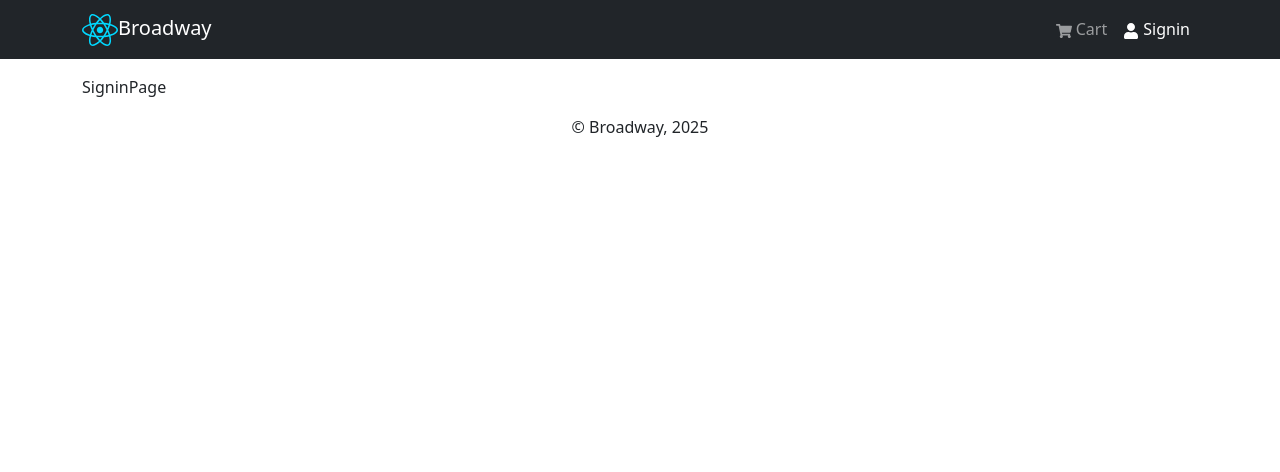
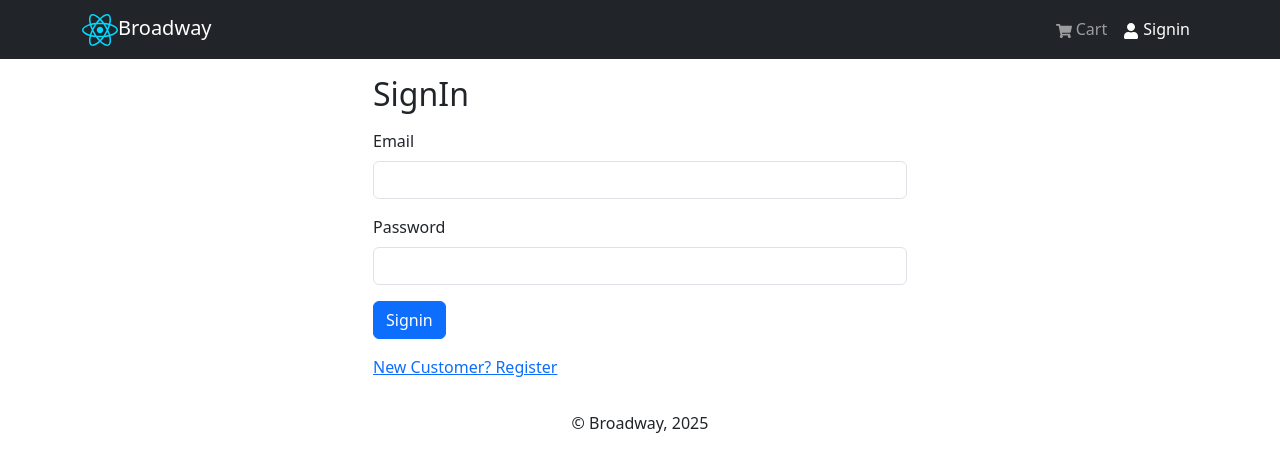
Before and after one commit to shakyasushan0/Batch11Project, a React app in the folder frontend/: page /signin in a window 1280 px wide. Shown: the top 472 px of the page. Built offline with nearby package versions, Linux system fonts and the light colour scheme; the HTML template or start-up script is replaced by a standard one.

Commit message:
implement auth

```diff
--- a/frontend/package.json
+++ b/frontend/package.json
@@ -17,7 +17,8 @@
     "react-dom": "^19.2.0",
     "react-icons": "^5.5.0",
     "react-redux": "^9.2.0",
-    "react-router": "^7.10.1"
+    "react-router": "^7.10.1",
+    "react-toastify": "^11.0.5"
   },
   "devDependencies": {
     "@eslint/js": "^9.39.1",
--- a/frontend/src/App.jsx
+++ b/frontend/src/App.jsx
@@ -2,6 +2,8 @@
 import Header from "./components/Header";
 import Footer from "./components/Footer";
 import { Container } from "react-bootstrap";
+import { ToastContainer } from "react-toastify";
+import "react-toastify/dist/ReactToastify.css";
 
 function App() {
   return (
@@ -13,6 +15,7 @@
         </Container>
       </main>
       <Footer />
+      <ToastContainer />
     </>
   );
 }
--- /dev/null
+++ b/frontend/src/components/FormContainer.jsx
@@ -0,0 +1,15 @@
+import { Container, Row, Col } from "react-bootstrap";
+
+function FormContainer({ children }) {
+  return (
+    <Container>
+      <Row className="justify-content-md-center">
+        <Col md={6} xs={12}>
+          {children}
+        </Col>
+      </Row>
+    </Container>
+  );
+}
+
+export default FormContainer;
--- a/frontend/src/components/Header.jsx
+++ b/frontend/src/components/Header.jsx
@@ -1,11 +1,25 @@
-import { Navbar, Nav, Container, Badge } from "react-bootstrap";
+import { Navbar, Nav, Container, Badge, NavDropdown } from "react-bootstrap";
 import logo from "../assets/react.svg";
 import { NavLink } from "react-router";
 import { FaShoppingCart, FaUser } from "react-icons/fa";
-import { useSelector } from "react-redux";
+import { useSelector, useDispatch } from "react-redux";
+import { useLogoutMutation } from "../slices/userApiSlice";
+import { removeCredentials } from "../slices/authSlice";
+import { toast } from "react-toastify";
 
 function Header() {
   const { cartItems } = useSelector((state) => state.cart);
+  const { userInfo } = useSelector((state) => state.auth);
+  const dispatch = useDispatch();
+  const [logout, {}] = useLogoutMutation();
+  const logoutHandler = async () => {
+    try {
+      await logout().unwrap();
+      dispatch(removeCredentials());
+    } catch (err) {
+      toast.error(err?.data?.error);
+    }
+  };
   return (
     <header>
       <Navbar bg="dark" variant="dark" expand="lg" collapseOnSelect>
@@ -25,9 +39,18 @@
                   </Badge>
                 )}
               </Nav.Link>
-              <Nav.Link as={NavLink} to="/signin">
-                <FaUser /> Signin
-              </Nav.Link>
+              {!userInfo ? (
+                <Nav.Link as={NavLink} to="/signin">
+                  <FaUser /> Signin
+                </Nav.Link>
+              ) : (
+                <NavDropdown title={userInfo.fullname} id="username">
+                  <NavDropdown.Item>Profile</NavDropdown.Item>
+                  <NavDropdown.Item onClick={logoutHandler}>
+                    Logout
+                  </NavDropdown.Item>
+                </NavDropdown>
+              )}
             </Nav>
           </Navbar.Collapse>
         </Container>
--- a/frontend/src/constants.js
+++ b/frontend/src/constants.js
@@ -1,4 +1,4 @@
 export const BASE_URL = "";
 export const PRODUCT_URL = "/api/products";
-export const USER_URL = "/api/users";
+export const USER_URL = "/api/user";
 export const ORDER_URL = "/api/orders";
--- a/frontend/src/main.jsx
+++ b/frontend/src/main.jsx
@@ -10,6 +10,7 @@
 import ProductPage from "./pages/ProductPage.jsx";
 import { Provider } from "react-redux";
 import { store } from "./store.js";
+import ShippingPage from "./pages/ShippingPage.jsx";
 
 createRoot(document.getElementById("root")).render(
   <Provider store={store}>
@@ -19,6 +20,7 @@
           <Route path="" element={<HomePage />} />
           <Route path="cart" element={<CartPage />} />
           <Route path="signin" element={<SigninPage />} />
+          <Route path="shipping" element={<ShippingPage />} />
           <Route path="product/:id" element={<ProductPage />} />
         </Route>
       </Routes>
--- a/frontend/src/pages/CartPage.jsx
+++ b/frontend/src/pages/CartPage.jsx
@@ -86,7 +86,12 @@
                 <strong>${itemPrice}</strong>
               </ListGroup.Item>
               <ListGroup.Item>
-                <Button variant="dark" disabled={cartItems.length === 0}>
+                <Button
+                  variant="dark"
+                  disabled={cartItems.length === 0}
+                  as={Link}
+                  to="/signin?redirect=/shipping"
+                >
                   Proceed to Checkout
                 </Button>
               </ListGroup.Item>
--- /dev/null
+++ b/frontend/src/pages/ShippingPage.jsx
@@ -0,0 +1,7 @@
+import React from "react";
+
+const ShippingPage = () => {
+  return <div>ShippingPage</div>;
+};
+
+export default ShippingPage;
--- a/frontend/src/pages/SigninPage.jsx
+++ b/frontend/src/pages/SigninPage.jsx
@@ -1,7 +1,70 @@
-import React from "react";
+import { useState, useEffect } from "react";
+import FormContainer from "../components/FormContainer";
+import { Form, Button } from "react-bootstrap";
+import { Link } from "react-router";
+import { useLoginMutation } from "../slices/userApiSlice";
+import { toast } from "react-toastify";
+import { setCredentials } from "../slices/authSlice";
+import { useSelector, useDispatch } from "react-redux";
+import { useNavigate, useLocation } from "react-router";
+import Loader from "../components/Loader";
 
 function SigninPage() {
-  return <div>SigninPage</div>;
+  const [email, setEmail] = useState("");
+  const [password, setPassword] = useState("");
+
+  const { userInfo } = useSelector((state) => state.auth);
+  const [login, { isLoading }] = useLoginMutation();
+  const dispatch = useDispatch();
+  const navigate = useNavigate();
+  const { search } = useLocation();
+  const sp = new URLSearchParams(search);
+  const redirect = sp.get("redirect") || "/";
+
+  useEffect(() => {
+    if (userInfo) {
+      navigate(redirect);
+    }
+  }, [userInfo, redirect]);
+
+  const submitHandler = async (e) => {
+    e.preventDefault();
+    try {
+      const resp = await login({ email, password }).unwrap();
+      dispatch(setCredentials(resp.user));
+    } catch (err) {
+      toast.error(err?.data?.error);
+    }
+  };
+
+  return (
+    <FormContainer>
+      <h2>SignIn</h2>
+      <Form onSubmit={submitHandler}>
+        <Form.Group controlId="email" className="my-3">
+          <Form.Label>Email</Form.Label>
+          <Form.Control
+            type="email"
+            onChange={(e) => setEmail(e.target.value)}
+          />
+        </Form.Group>
+        <Form.Group controlId="password" className="my-3">
+          <Form.Label>Password</Form.Label>
+          <Form.Control
+            type="password"
+            onChange={(e) => setPassword(e.target.value)}
+          />
+        </Form.Group>
+        <Button type="submit" variant="primary" disabled={isLoading}>
+          Signin
+        </Button>
+        {isLoading && <Loader />}
+      </Form>
+      <div className="my-3">
+        <Link>New Customer? Register</Link>
+      </div>
+    </FormContainer>
+  );
 }
 
 export default SigninPage;
--- /dev/null
+++ b/frontend/src/slices/authSlice.js
@@ -0,0 +1,25 @@
+import { createSlice } from "@reduxjs/toolkit";
+
+const initialState = {
+  userInfo: localStorage.getItem("user")
+    ? JSON.parse(localStorage.getItem("user"))
+    : null,
+};
+
+const authSlice = createSlice({
+  name: "auth",
+  initialState,
+  reducers: {
+    setCredentials: (state, action) => {
+      state.userInfo = action.payload;
+      localStorage.setItem("user", JSON.stringify(action.payload));
+    },
+    removeCredentials: (state, action) => {
+      state.userInfo = null;
+      localStorage.removeItem("user");
+    },
+  },
+});
+
+export const { setCredentials, removeCredentials } = authSlice.actions;
+export default authSlice.reducer;
--- /dev/null
+++ b/frontend/src/slices/userApiSlice.js
@@ -0,0 +1,22 @@
+import { apiSlice } from "./apiSlice";
+import { USER_URL } from "../constants";
+
+const userApiSlice = apiSlice.injectEndpoints({
+  endpoints: (builder) => ({
+    login: builder.mutation({
+      query: (data) => ({
+        url: `${USER_URL}/login`,
+        method: "POST",
+        body: data,
+      }),
+    }),
+    logout: builder.mutation({
+      query: () => ({
+        url: `${USER_URL}/logout`,
+        method: "POST",
+      }),
+    }),
+  }),
+});
+
+export const { useLoginMutation, useLogoutMutation } = userApiSlice;
--- a/frontend/src/store.js
+++ b/frontend/src/store.js
@@ -1,11 +1,13 @@
 import { configureStore } from "@reduxjs/toolkit";
 import { apiSlice } from "./slices/apiSlice";
 import cartSliceReducer from "./slices/cartSlice";
+import authSliceReducer from "./slices/authSlice";
 
 export const store = configureStore({
   reducer: {
     [apiSlice.reducerPath]: apiSlice.reducer,
     cart: cartSliceReducer,
+    auth: authSliceReducer,
   },
   middleware: (getDefaultMiddleware) =>
     getDefaultMiddleware().concat(apiSlice.middleware),
```
Also changed, not shown: 1 other file (tests, documents, lock files or other folders).
